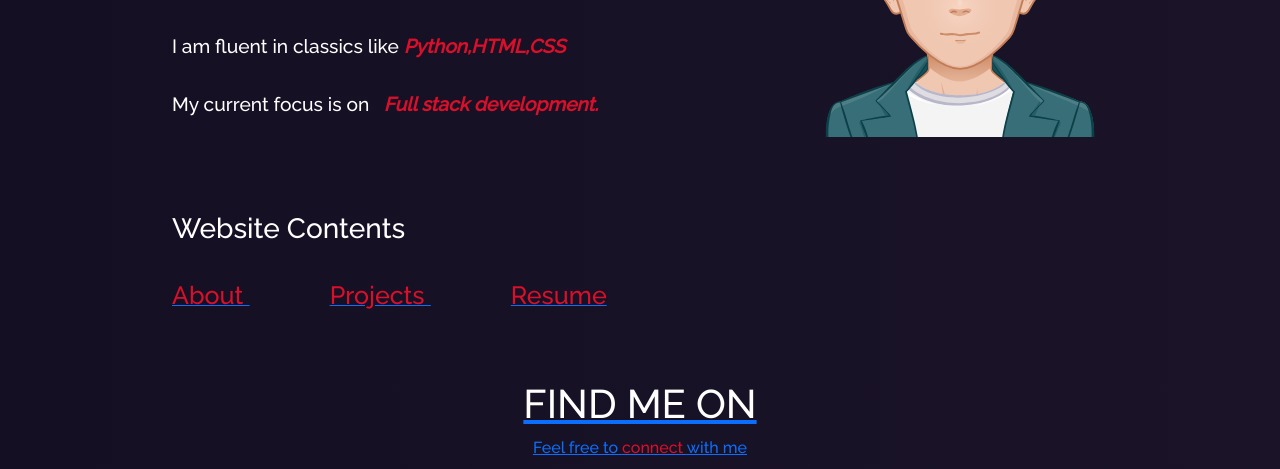
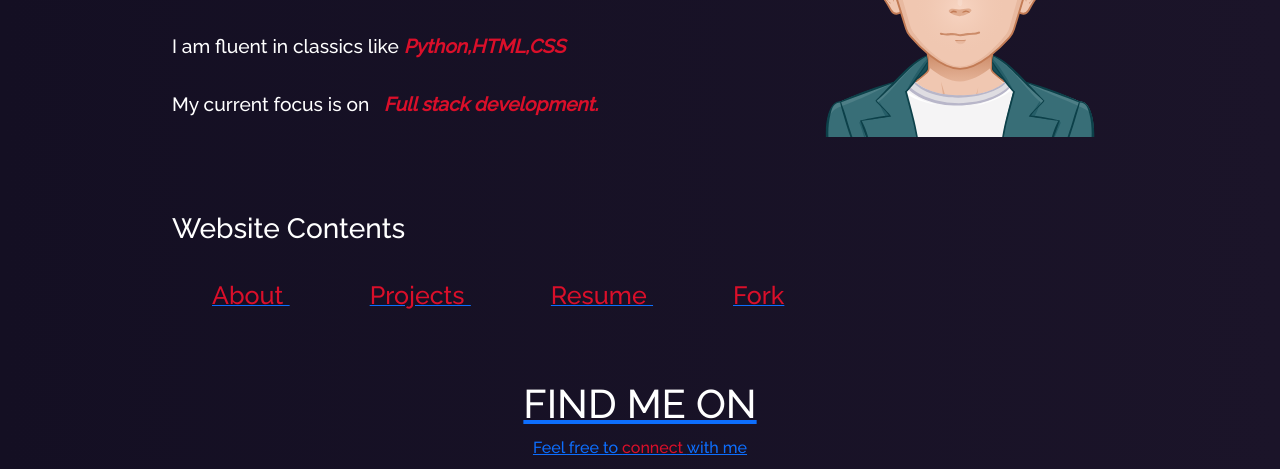
Before and after one commit to rohan-cce/portfolio, a plain HTML site: page index.html in a window 1280 px wide. Shown: the part 1134-1603 px from the top of the page. Drawn offline with nearby package versions, Linux system fonts and the light colour scheme; some icons are missing.

Commit message:
Update index.html

```diff
--- a/index.html
+++ b/index.html
@@ -120,10 +120,13 @@
           </div>
         </div>
         <div style="display:inline">
-        <h3><span style="color:white">Website Contents</span></h3><br>
-        <a href="https://rohan-cce.github.io/portfolio/about.html"><span  class="purple" style="font-size:25px" > About </span>
-        <a href="https://rohan-cce.github.io/portfolio/projects.html"><span class="purple" style="font-size:25px;padding-left: 80px;"> Projects </span>
-        <a href="https://rohan-cce.github.io/portfolio/resume.html"><span class="purple"  style="font-size:25px;padding-left: 80px;" > Resume </span>
+        <h3><span style="color:white">Website   Contents</span></h3><br>
+
+        <a href="https://rohan-cce.github.io/portfolio/about.html"><span  class="purple" style="font-size:25px;padding: 40px;" > About </span>
+        <a href="https://rohan-cce.github.io/portfolio/projects.html"><span class="purple" style="font-size:25px;padding: 40px;"> Projects </span>
+        <a href="https://rohan-cce.github.io/portfolio/resume.html"><span class="purple"  style="font-size:25px;padding: 40px;" > Resume </span>
+        <a href="https://github.com/rohan-cce/portfolio"><span class="purple"  style="font-size:25px;padding: 40px;" > Fork </span>
+
         </div>
         <div class="row">
           <div class="col-md-12 home-about-social">
```
